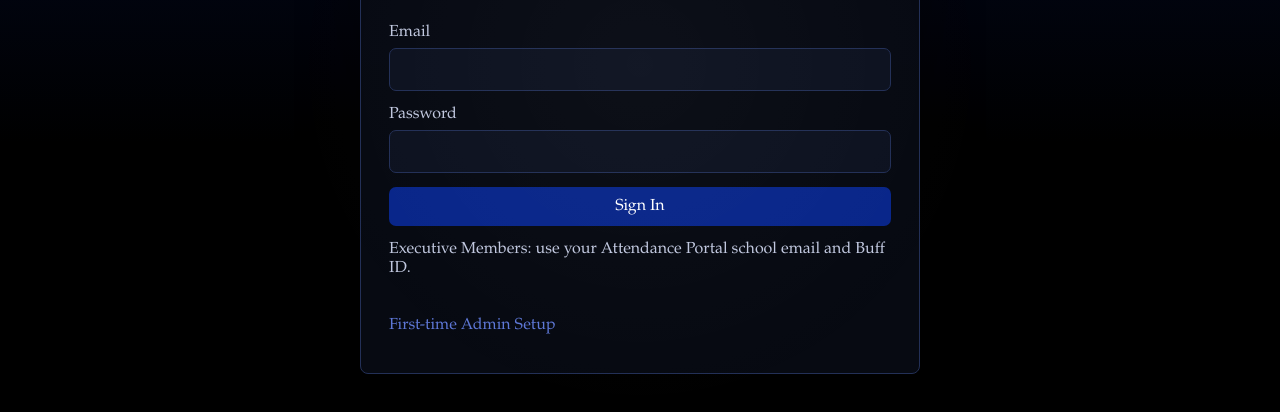
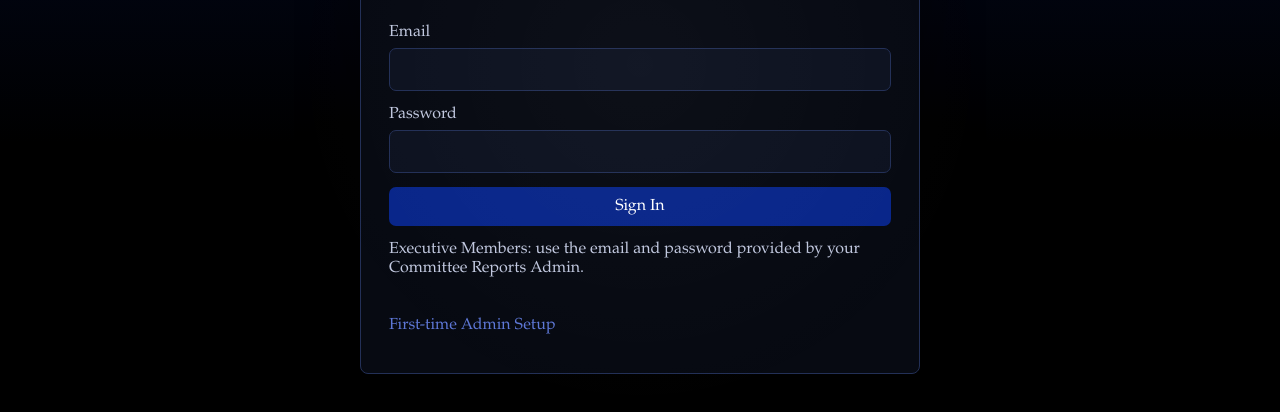
Before and after one commit to alphapsi-kkpsi/Alpha-Psi-Committee-Reports, a plain HTML site: page index.html in a window 1280 px wide. Shown: the part 176-588 px from the top of the page. Drawn offline with Linux system fonts and the light colour scheme; no server answers.

Commit message:
Update standalone login guidance and remove Attendance import script

```diff
--- a/index.html
+++ b/index.html
@@ -23,7 +23,7 @@
         <form id="loginForm" class="form-grid">
           <label>Email<input id="loginEmail" type="email" required autocomplete="email"></label>
           <label>Password<input id="loginPassword" type="password" required autocomplete="current-password"></label>
-          <button class="primary" type="submit">Sign In</button><p class="muted">Executive Members: use your Attendance Portal school email and Buff ID.</p>
+          <button class="primary" type="submit">Sign In</button><p class="muted">Executive Members: use the email and password provided by your Committee Reports Admin.</p>
         </form>
 
         <button id="showBootstrapBtn" class="link-button" type="button">First-time Admin Setup</button>
@@ -66,7 +66,6 @@
   <script src="https://www.gstatic.com/firebasejs/12.1.0/firebase-auth-compat.js"></script>
   <script src="https://www.gstatic.com/firebasejs/12.1.0/firebase-firestore-compat.js"></script>
   <script src="firebase-config.js"></script>
-  <script src="attendance-import.js"></script>
   <script src="app.js"></script>
 </body>
 </html>
```
